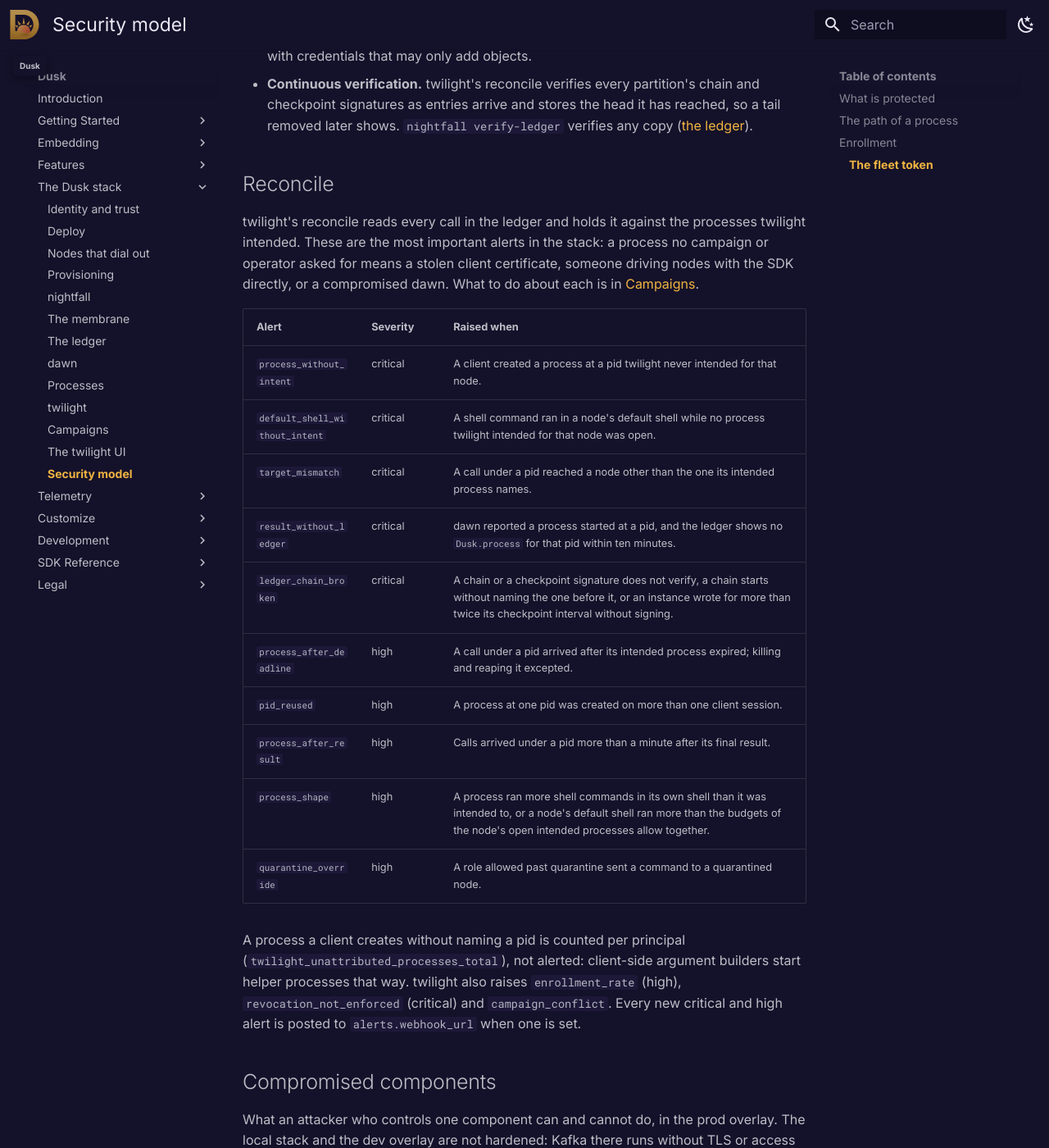
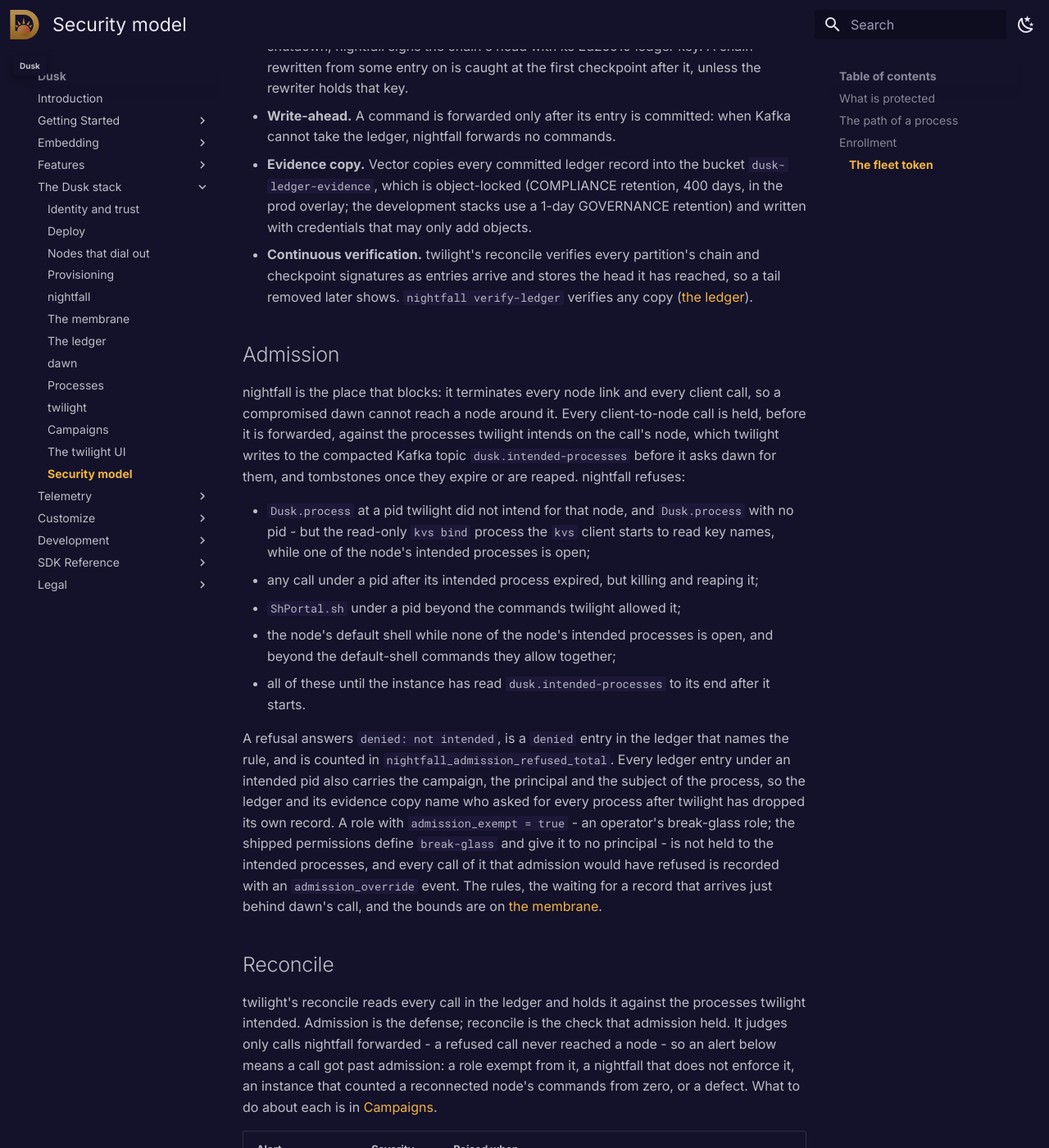
Before and after one commit to tomerze/dusk, an MkDocs documentation site: the page built from docs/docs/stack/security.md, in a window 1280 px wide and 1400 px high, scrolled down 5988 px. Shown: the whole window at 82% size. Built offline with MkDocs 1.6.1 and Material for MkDocs 9.7.7, drawn with Linux system fonts in a browser that asks for light colours; comment, search, counter and statistics services are not loaded; some of the changed text lies outside the part shown.

Commit message:
Update docs with admission as the Dusk stack's defense and reconcile as its backstop
nightfall now refuses every call twilight did not intend, so the pages
that describe the stack's security say so. The security model gains an
Admission section - what nightfall refuses, what a refusal leaves in the
ledger, the intent each entry carries, the break-glass role - and its
path of a process, its consequences, its reconcile section and what a
compromised dawn, nightfall, Kafka or twilight can and cannot do follow
from it: a compromised dawn can no longer create a process twilight did
not intend, run commands beyond a budget or use a default shell nothing
is open in, and reconcile is the check that admission held. What stays
undetectable is updated to match.

The processes page says how twilight writes each intended process to
dusk.intended-processes before it calls dawn, what happens when twilight
stops in between, the tombstones, and that nightfall holds work and the
default shell to the intended processes. The overview lists the topic
and puts admission on the path from twilight's decision to the node.

```diff
--- a/docs/docs/stack/security.md
+++ b/docs/docs/stack/security.md
@@ -2,10 +2,10 @@
 
 This page is for security reviewers and for the people who run the Dusk stack.
 It says what the stack protects, which checks stand between an operator's
-request and a node, how nodes are admitted and cut off, what the ledger proves,
-how reconcile holds the ledger against the processes twilight intended, what an
-attacker who holds one component can and cannot do, and what no part of the
-stack can detect. It describes the services as they are built in this
+request and a node, how nodes are admitted and cut off, how nightfall refuses
+every call twilight did not intend, what the ledger proves, how reconcile checks
+afterwards that nothing else got through, what an attacker who holds one
+component can and cannot do, and what no part of the stack can detect. It describes the services as they are built in this
 repository and the shipped Kubernetes overlays; the identifiers and certificate
 authorities it refers to are on [Identity and trust](identity.md).
 
@@ -30,10 +30,12 @@
 | Where | Check |
 |-------|-------|
 | twilight | The caller is authenticated (OpenID Connect, an API token, or a client certificate from the internal CA) and has the role the route needs: `operator` to run campaigns, open interactive sessions, stream logs, collect files or set a node `active` or `quarantined`; `admin` to set a node `retired` or `revoked`, to lift either, and to revoke or retire a whole device. |
-| twilight | It records the pid in `intended_processes` - the node, the campaign and attempt, the kind of work, who asked, until when, how many shell commands - and commits it before it calls dawn. |
+| twilight | It records the pid in `intended_processes` - the node, the campaign and attempt, the kind of work, who asked, until when, how many shell commands - commits it, writes it to the Kafka topic `dusk.intended-processes`, and calls dawn only once Kafka has acknowledged it. |
 | dawn | The caller is authenticated and its role allows the route: twilight is a `dispatcher`, people are `operator`s. dawn never takes identity from a proxy header. The nightfall instance the request names must be one dawn's configuration allows. |
 | nightfall | dawn's TLS certificate chains to the internal CA, carries exactly one principal and no node identity, is not in `deny_certificates`, and its principal is not denied and has a role in `permissions.toml`. The server name `<namespace id>.<suffix>` reaches the node whose certificate claimed that namespace id. |
-| nightfall | The [membrane](membrane.md) allows only the calls the principal's roles allow, applies the rate, in-flight and capability limits, and writes the call to the ledger with the pid it works under. A command that does not stream is forwarded only once its ledger entry is committed in Kafka; if the ledger cannot take it within 5 seconds, the command fails and the node never sees it. |
+| nightfall | The [membrane](membrane.md) allows only the calls the principal's roles allow and applies the rate, in-flight and capability limits. |
+| nightfall | [Admission](#admission): the call must be allowed by a process twilight intends on that node - its pid, its deadline, its command budget. Anything else fails with `denied: not intended` and never reaches the node. |
+| nightfall | It writes the call to the ledger with the pid it works under and who asked for that process. A command that does not stream is forwarded only once its ledger entry is committed in Kafka; if the ledger cannot take it within 5 seconds, the command fails and the node never sees it. |
 | dawn, node | dawn looks for the pid in the node's `ps` and runs nothing when a process is there; otherwise the work runs in a shell server of its own at that pid. |
 
 Three consequences reviewers should keep in mind:
@@ -42,12 +44,14 @@
   node, whatever else it denies.** A script is one call; the programs it starts
   run inside the node and never cross nightfall. The shipped `dawn` role allows
   both, because work on a node is a shell script.
-* **Nothing ties a call to an intended process before it reaches the node.**
-  There is no per-process credential: a principal with the `dawn` role can
-  reach every node connected to nightfall, at any pid. The intended processes
-  are checked after the fact, by reconcile, against a ledger written before
-  each command is forwarded. The ledger is complete; the alerts are only as
-  complete as the rules below.
+* **A call reaches a node only if twilight intended it, but not what it says.**
+  A principal with the `dawn` role can create a process only at a pid twilight
+  intends on that node, while that process is open, and can run only as many
+  shell commands as twilight allowed it and the node's default shell. What a
+  command runs inside that budget is not checked: there is no per-process
+  credential, and a script is one call. Reconcile still holds the ledger
+  against the intended processes afterwards, so a gap in admission shows as an
+  alert.
 * **A command given to dawn runs partly inside dawn.** A campaign's script, a
   command sent to dawn's `/v1/sh` and a call to its MCP tools are dusk shell
   commands, and the client side of a command - the part that builds its
@@ -235,13 +239,48 @@
   reached, so a tail removed later shows. `nightfall verify-ledger` verifies any
   copy ([the ledger](ledger.md#verifying)).
 
+## Admission
+
+nightfall is the place that blocks: it terminates every node link and every
+client call, so a compromised dawn cannot reach a node around it. Every
+client-to-node call is held, before it is forwarded, against the processes
+twilight intends on the call's node, which twilight writes to the compacted
+Kafka topic `dusk.intended-processes` before it asks dawn for them, and
+tombstones once they expire or are reaped. nightfall refuses:
+
+* `Dusk.process` at a pid twilight did not intend for that node, and
+  `Dusk.process` with no pid - but the read-only `kvs bind` process the `kvs`
+  client starts to read key names, while one of the node's intended processes
+  is open;
+* any call under a pid after its intended process expired, but killing and
+  reaping it;
+* `ShPortal.sh` under a pid beyond the commands twilight allowed it;
+* the node's default shell while none of the node's intended processes is open,
+  and beyond the default-shell commands they allow together;
+* all of these until the instance has read `dusk.intended-processes` to its end
+  after it starts.
+
+A refusal answers `denied: not intended`, is a `denied` entry in the ledger that
+names the rule, and is counted in `nightfall_admission_refused_total`. Every
+ledger entry under an intended pid also carries the campaign, the principal and
+the subject of the process, so the ledger and its evidence copy name who asked
+for every process after twilight has dropped its own record. A role with
+`admission_exempt = true` - an operator's break-glass role; the shipped
+permissions define `break-glass` and give it to no principal - is not held to
+the intended processes, and every call of it that admission would have refused
+is recorded with an `admission_override` event. The rules, the waiting for a
+record that arrives just behind dawn's call, and the bounds are on
+[the membrane](membrane.md#admission).
+
 ## Reconcile
 
 twilight's reconcile reads every call in the ledger and holds it against the
-processes twilight intended. These are the most important alerts in the stack:
-a process no campaign or operator asked for means a stolen client certificate,
-someone driving nodes with the SDK directly, or a compromised dawn. What to do
-about each is in [Campaigns](campaigns.md#reconcile-alerts).
+processes twilight intended. Admission is the defense; reconcile is the check
+that admission held. It judges only calls nightfall forwarded - a refused call
+never reached a node - so an alert below means a call got past admission: a
+role exempt from it, a nightfall that does not enforce it, an instance that
+counted a reconnected node's commands from zero, or a defect. What to do about
+each is in [Campaigns](campaigns.md#reconcile-alerts).
 
 | Alert | Severity | Raised when |
 |-------|----------|-------------|
@@ -257,8 +296,9 @@
 | `quarantine_override` | high | A role allowed past quarantine sent a command to a quarantined node. |
 
 A process a client creates without naming a pid is counted per principal
-(`twilight_unattributed_processes_total`), not alerted: client-side argument
-builders start helper processes that way. twilight also raises
+(`twilight_unattributed_processes_total`), not alerted: the one admission lets
+through, the `kvs bind` the `kvs` client starts to read key names, is created
+that way. twilight also raises
 `enrollment_rate` (high), `revocation_not_enforced` (critical) and
 `campaign_conflict`. Every new critical and high alert is posted to
 `alerts.webhook_url` when one is set.
@@ -291,32 +331,35 @@
 
 ### dawn
 
-**Can:** with its principal's `dawn` role, reach every node connected to
-nightfall and make every call that role allows - which, through `ShPortal.sh`
-and `Dusk.process`, means running anything on any of those nodes; read a node's
-identity - its private key and certificate - with `kvs get` or a script, and
-connect as that node until it is revoked; read everything that passes through
-it: script output, collected files, streamed node logs, facts; write false
-records to `dusk.process-results`, `dusk.process-output` and `dusk.files`, and
-upload objects to the files bucket; tell twilight false facts.
+**Can:** run anything on a node inside a process twilight intends there:
+replace a campaign's script with its own, at that process's pid, while it is
+open, within its command budget, and run its own commands in the node's default
+shell within the budgets of the node's open processes; read a node's identity -
+its private key and certificate - with `kvs get` or a script inside such a
+process, and connect as that node until it is revoked; start read-only
+`kvs bind` processes while one of a node's intended processes is open; read
+everything that passes through it: script output, collected files, streamed
+node logs, facts; write false records to `dusk.process-results`,
+`dusk.process-output` and `dusk.files`, and upload objects to the files bucket;
+tell twilight false facts.
 
-**Cannot:** make calls the `dawn` role does not allow, `Dusk.settime` and
-`Dusk.fleetToken` among them; make a call nightfall does not record, with its
-principal, node and pid; write the ledger, `dusk.node-state` or the connection
-topics; read or delete objects in the files bucket, whose policy gives dawn's
-user only uploads.
+**Cannot:** create a process twilight did not intend - at another pid, on
+another node, after its deadline, or with no pid - or run more shell commands
+than twilight allowed, or use a node's default shell while none of its intended
+processes is open: nightfall refuses each with `denied: not intended`, and
+records the refusal; make calls the `dawn` role does not allow, `Dusk.settime`
+and `Dusk.fleetToken` among them; make a call nightfall does not record, with
+its principal, node and pid; write the ledger, `dusk.node-state`,
+`dusk.intended-processes` or the connection topics; read or delete objects in
+the files bucket, whose policy gives dawn's user only uploads.
 
-**Detected:** a process at a pid twilight never intended
-(`process_without_intent`), on another node than intended (`target_mismatch`),
-reused (`pid_reused`), past its deadline or its result
-(`process_after_deadline`, `process_after_result`), running more commands than
-intended (`process_shape`), results for processes the ledger never saw
-(`result_without_ledger`), a command in a node's default shell while none of
-the node's intended processes is open (`default_shell_without_intent`) or
-beyond their budgets (`process_shape`). **Not detected:** what it runs in a
-node's default shell within those budgets; processes it creates without
-naming a pid, which are only counted; different content run inside one intended process's shape; false
-outcomes reported for processes that ran.
+**Refused, and in the ledger:** every attempt above, as a `denied` entry naming
+the admission rule. **Detected after the fact:** a pid reused across client
+sessions (`pid_reused`), calls after a process's final result
+(`process_after_result`), results for processes the ledger never saw
+(`result_without_ledger`). **Not detected:** what it runs in a node's default
+shell within those budgets; different content run inside one intended
+process's shape; false outcomes reported for processes that ran.
 
 ### nightfall
 
@@ -327,15 +370,16 @@
 overlay all instances share one Kafka user, so one compromised instance holds
 what all of them hold.
 
-**Can:** make any call on every node connected to it, without a membrane and
-without writing it to the ledger; have step-ca sign a certificate for any
+**Can:** make any call on every node connected to it, without a membrane,
+without admission and without writing it to the ledger; have step-ca sign a certificate for any
 device and installation, and so connect to other instances as any node whose
 state does not refuse it; sign ledger checkpoints, and write ledger entries to
 any partition of `dusk.ledger`; write false connection, census and enrollment
 events; test guesses of call parameters against `param_hash`, since it holds
 the param key; derive the device id of any machine id.
 
-**Cannot:** write `dusk.node-state`, which only twilight may write; change
+**Cannot:** write `dusk.node-state` or `dusk.intended-processes`, which only
+twilight may write; change
 ledger entries already in Kafka or in the evidence bucket; issue a certificate
 outside the template's shape.
 
@@ -354,8 +398,10 @@
 topics; write any record to any topic: lift a revocation or a quarantine with a
 forged `dusk.node-state` record, which nightfall follows; forge presence, and so
 make twilight send a node's work to the namespace id of another node; make
-twilight's view of a campaign's results wrong; withhold records - when it
-withholds the ledger, nightfall forwards no commands.
+twilight's view of a campaign's results wrong; forge a `dusk.intended-processes`
+record, which nightfall admits; withhold records - when it withholds the
+ledger, nightfall forwards no commands, and when it withholds intended
+processes, nightfall admits none of them.
 
 **Cannot:** issue certificates or sign ledger checkpoints; reach a node; change
 an entry undetected once reconcile has read it or Vector has copied it to the
@@ -371,9 +417,10 @@
 
 ### twilight
 
-**Can:** intend any process on any node and have dawn run it; set any node's
-lifecycle; read the inventory; and since reconcile runs inside twilight, it can
-hide its own alerts.
+**Can:** intend any process on any node, write it to `dusk.intended-processes`
+so nightfall admits it, and have dawn run it; set any node's lifecycle; read the
+inventory; and since reconcile runs inside twilight, it can hide its own
+alerts.
 
 **Cannot:** reach a node itself - nightfall's permissions give twilight's
 principal no role, so only dawn reaches nodes; avoid the ledger: every call its
@@ -385,14 +432,13 @@
 By design, nothing in the stack detects:
 
 * **The content of commands in a node's default shell, within their budget.**
-  dawn's `ps`, reads, kills and reaps run there. Reconcile counts them per node
-  against the budgets of the node's open intended processes, and alerts on one
-  while none is open or on more than the budgets allow, but the ledger keeps
-  only a keyed hash of a script, so a `ps` and any other script within the
-  budget look alike. Each such call is still in the ledger, with its
-  principal, node and time.
-* **Processes created without a pid.** They are counted per principal, never
-  alerted.
+  dawn's `ps`, reads, kills and reaps run there. nightfall refuses one while
+  none of the node's intended processes is open and more than their budgets
+  allow, but the ledger keeps only a keyed hash of a script, so a `ps` and any
+  other script within the budget look alike. Each such call is still in the
+  ledger, with its principal, node and time.
+* **The read-only `kvs bind` processes** dawn may start without a pid while one
+  of a node's intended processes is open. They are counted per principal.
 * **Calls a compromised nightfall makes on its own** and never writes to the
   ledger.
 * **The newest ledger entries removed** after the last checkpoint, before
```
Also changed, not shown: docs/docs/stack/index.md (+14 -8 lines), docs/docs/stack/processes.md (+29 -11 lines).
